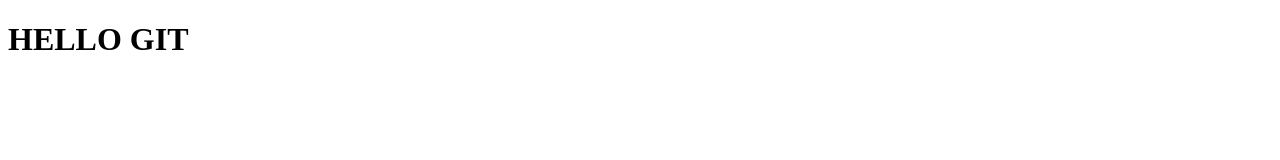
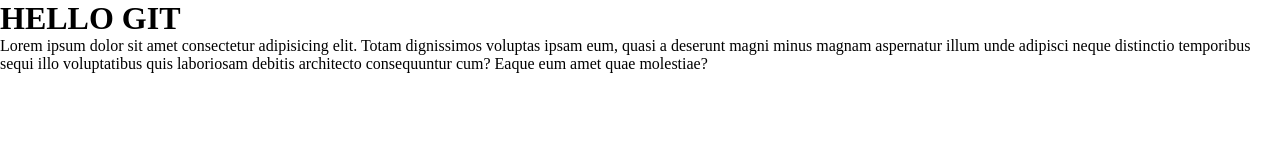
Before and after one commit to KJDev99/testmonday, a plain HTML site: page index.html in a window 1280 px wide. Drawn offline with Linux system fonts and the light colour scheme.

Commit message:
v2 (add style)

```diff
--- a/index.html
+++ b/index.html
@@ -5,10 +5,15 @@
     <meta charset="UTF-8">
     <meta name="viewport" content="width=device-width, initial-scale=1.0">
     <title>Document</title>
+    <link rel="stylesheet" href="style.css">
 </head>
 
 <body>
     <h1>HELLO GIT</h1>
+    <p>Lorem ipsum dolor sit amet consectetur adipisicing elit. Totam dignissimos voluptas ipsam eum, quasi a deserunt
+        magni minus magnam aspernatur illum unde adipisci neque distinctio temporibus sequi illo voluptatibus quis
+        laboriosam debitis architecto consequuntur cum? Eaque eum amet quae molestiae?</p>
+
 </body>
 
 </html>
--- /dev/null
+++ b/style.css
@@ -0,0 +1,5 @@
+* {
+    margin: 0;
+    padding: 0;
+    box-sizing: border-box;
+}
```
